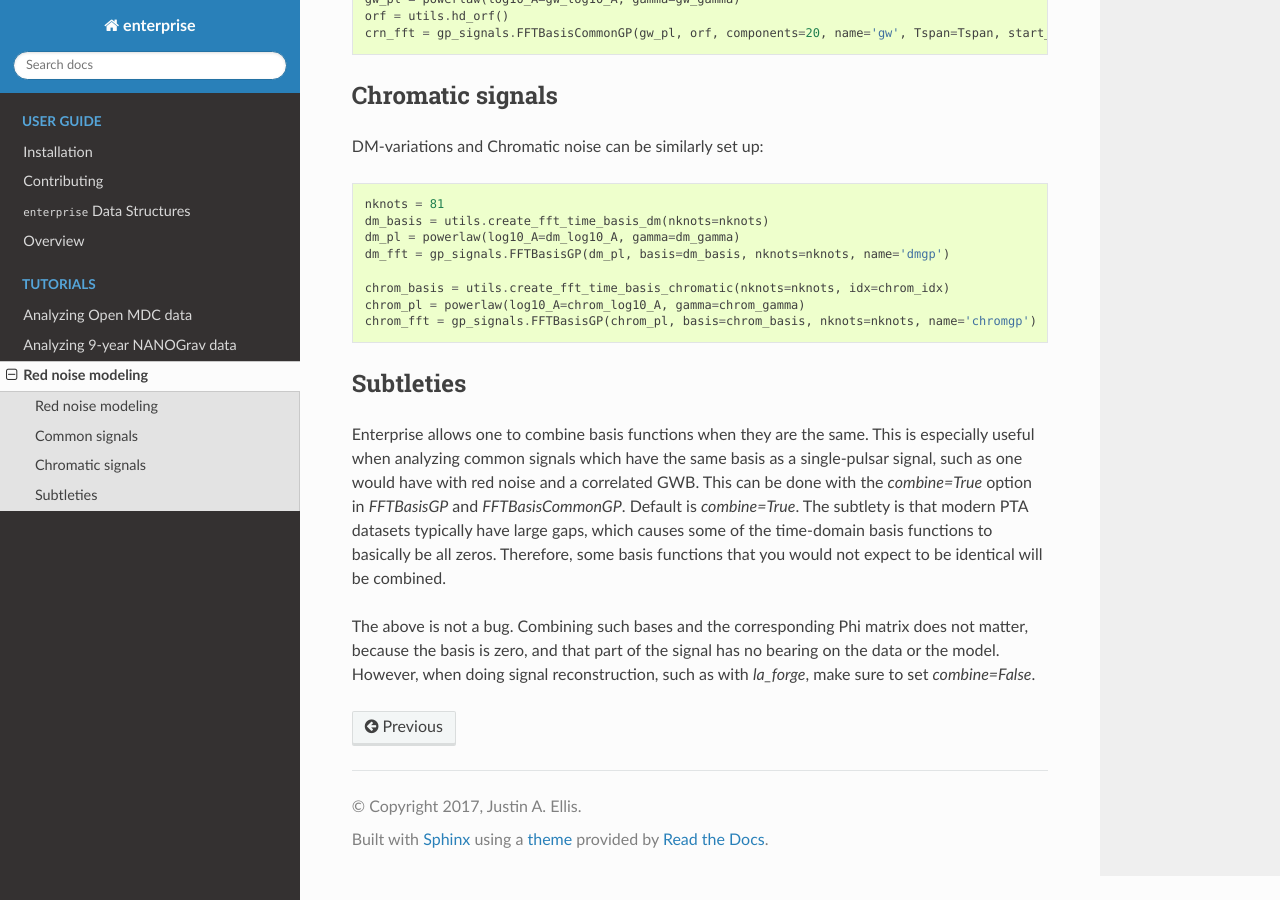
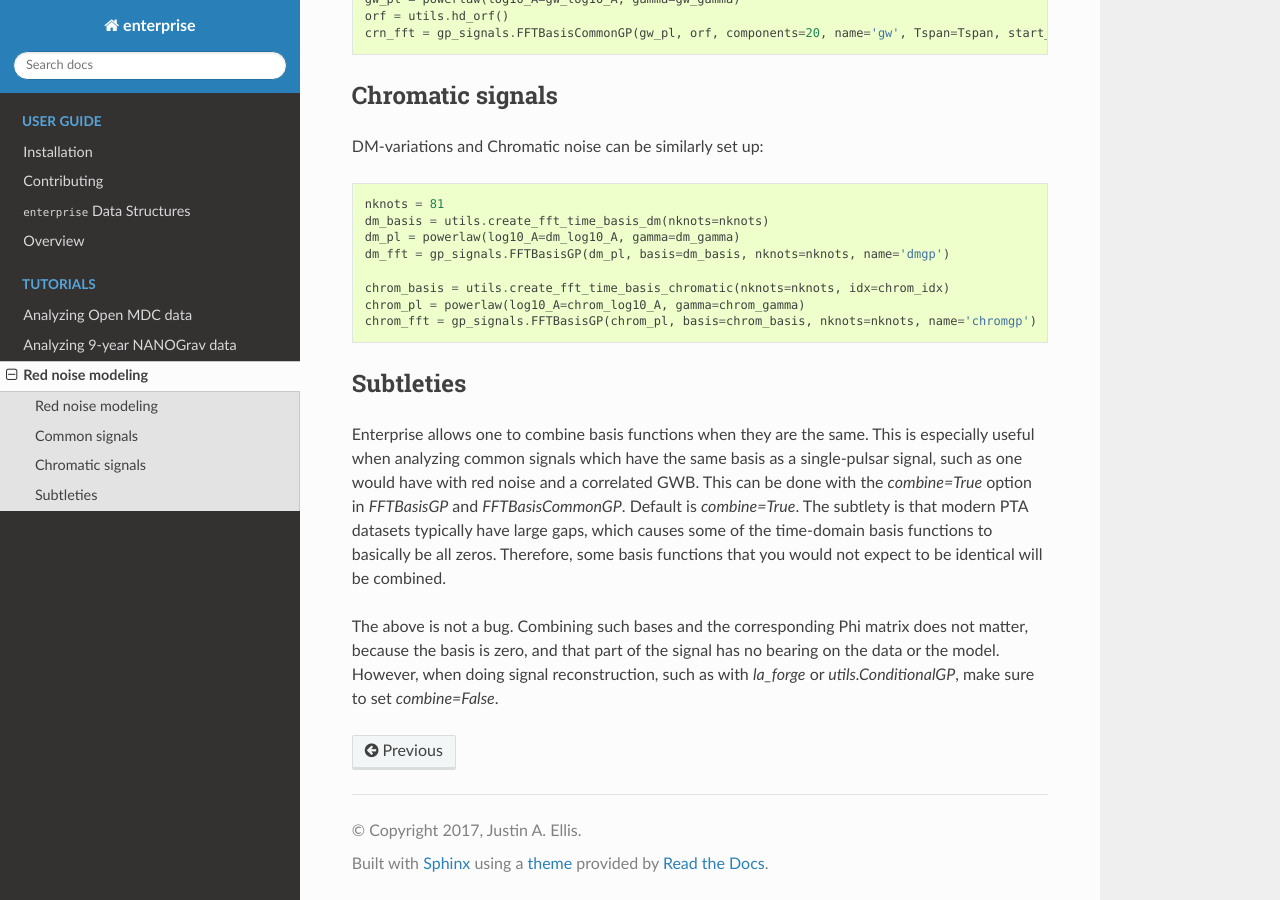
Before and after one commit to nanograv/enterprise, a Sphinx documentation site: the page built from docs/fft.rst, in a window 1280 px wide and 900 px high, scrolled down 1574 px. Built offline with Sphinx 7.4.7 and the Read the Docs theme 3.1.0, drawn with Linux system fonts in a browser that asks for light colours; pages that are not in the unit, such as notebooks, are missing from menus.

Commit message:
Added note to docs about ContitionalGP

```diff
--- a/docs/fft.rst
+++ b/docs/fft.rst
@@ -117,4 +117,5 @@ would not expect to be identical will be combined.
 The above is not a bug. Combining such bases and the corresponding Phi matrix
 does not matter, because the basis is zero, and that part of the signal has no
 bearing on the data or the model. However, when doing signal reconstruction,
-such as with `la_forge`, make sure to set `combine=False`.
+such as with `la_forge` or `utils.ConditionalGP`, make sure to set
+`combine=False`.
```
